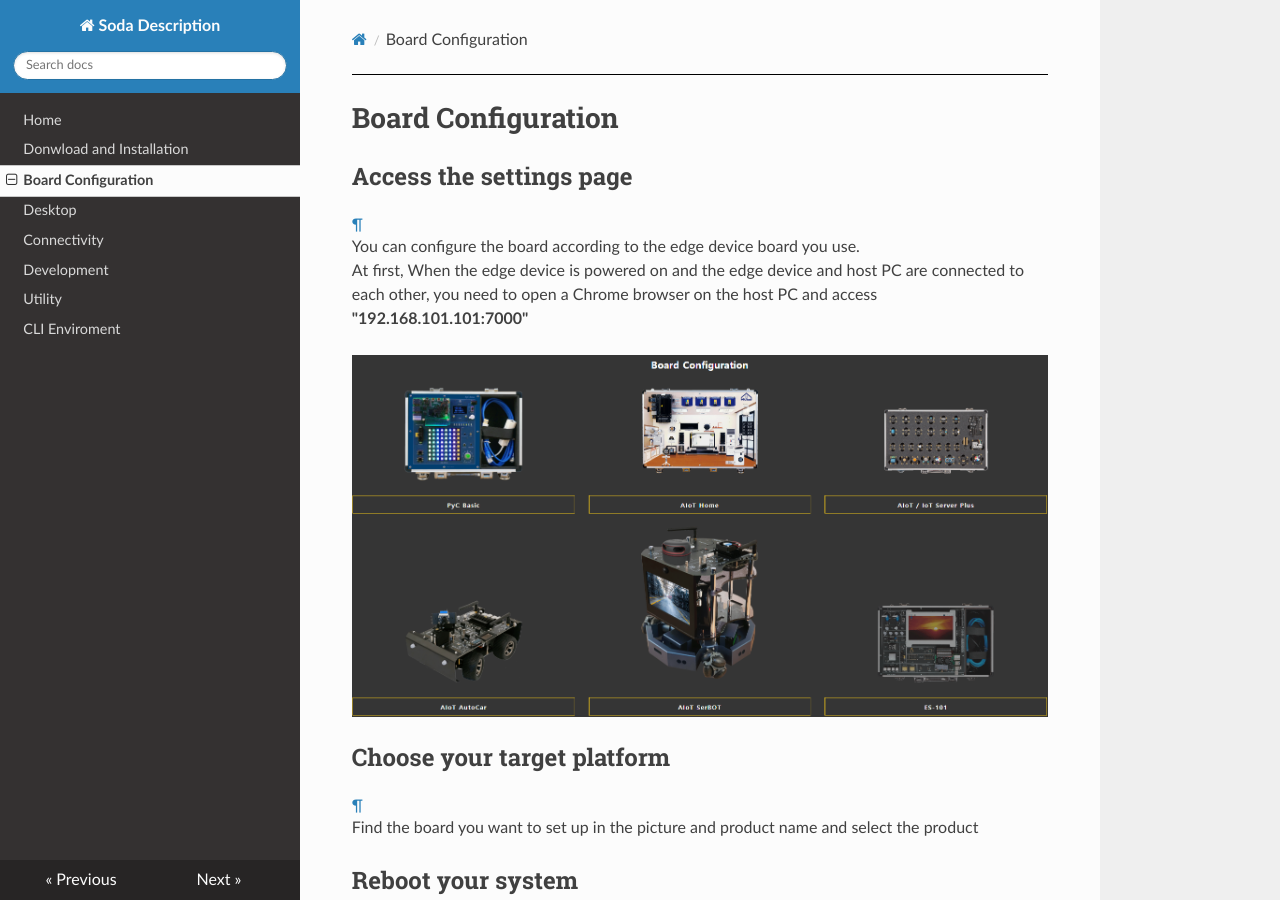
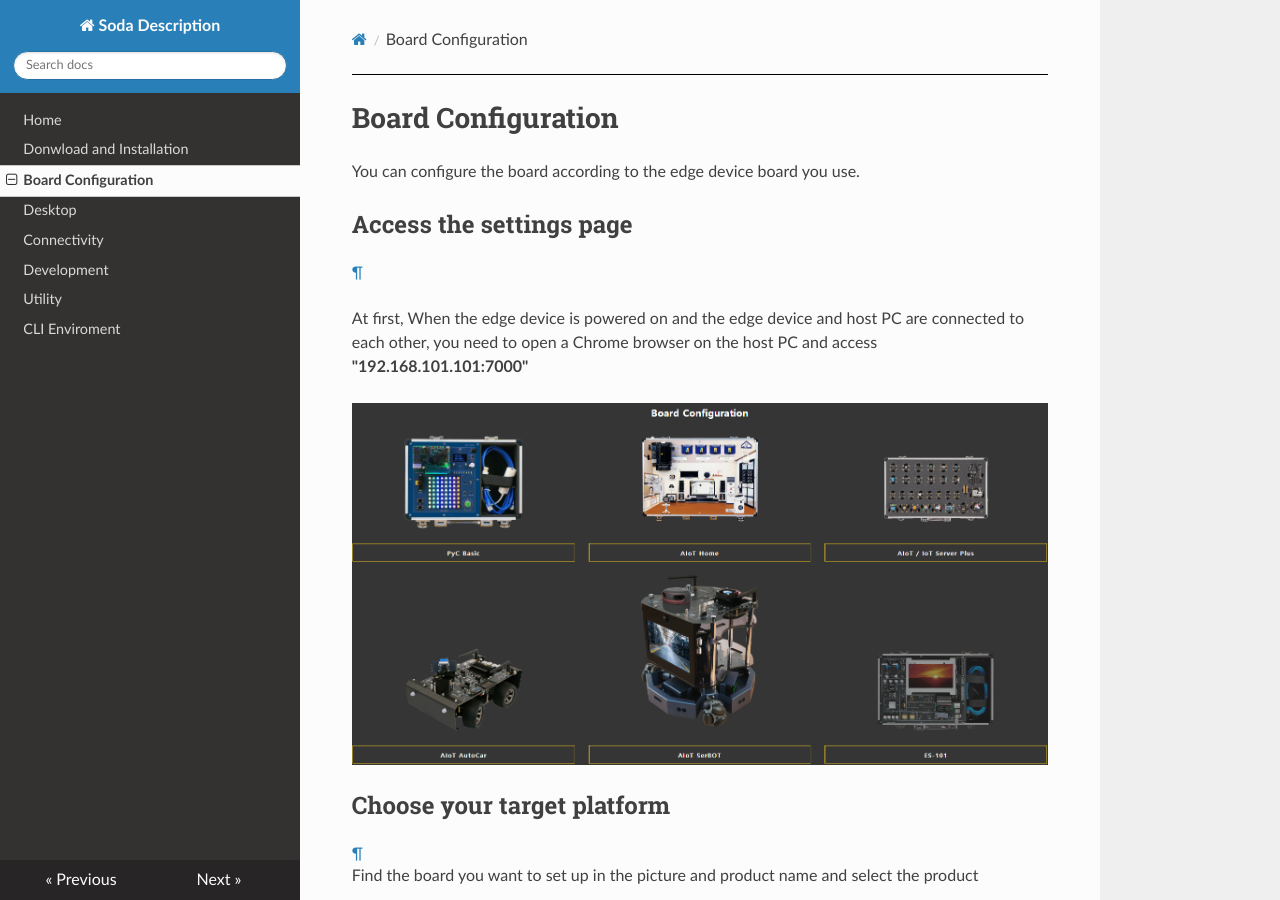
Before and after one commit to hanback-docs/soda_docs, an MkDocs documentation site: the page built from docs/BoardConfig.md, in a window 1280 px wide and 900 px high. Built offline with MkDocs 1.6.1, drawn with Linux system fonts in a browser that asks for light colours; nearby versions of some CDN libraries.

```diff
--- a/docs/BoardConfig.md
+++ b/docs/BoardConfig.md
@@ -1,7 +1,7 @@
 <h1> Board Configuration </h1>
+You can configure the board according to the edge device board you use.
 
 ## <h2> Access the settings page </h2>
-You can configure the board according to the edge device board you use.
 <br>
 At first, When the edge device is powered on and the edge device and host PC are connected to each other, you need to open a Chrome browser on the host PC and access <b>"192.168.101.101:7000"</b><br>
 
```
